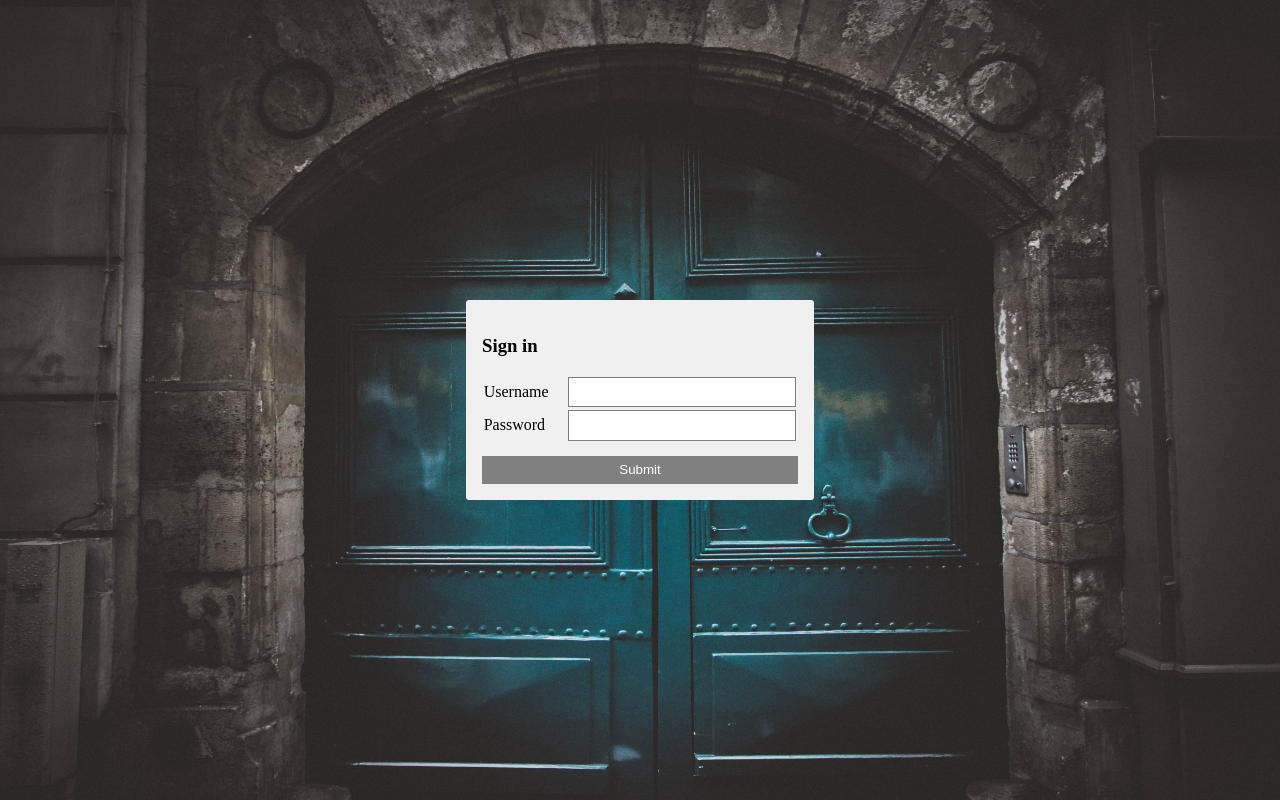
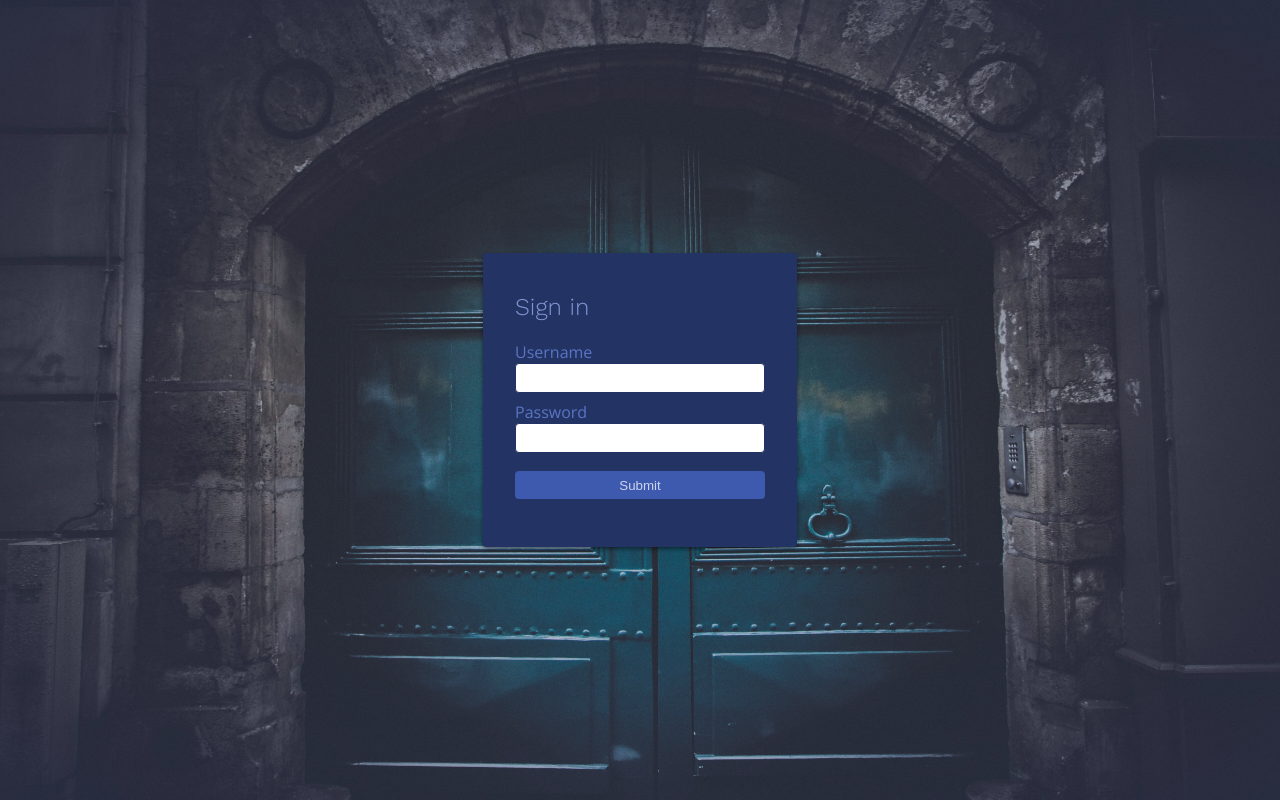
Before and after one commit to Typecraft/typecraft-login, a Django app: page /login in a window 1280 px wide. Run offline with Django 3.2, Linux system fonts and the light colour scheme; some libraries are stand-ins or nearby versions.

Commit message:
Improve login and add logout view

```diff
--- a/users/static/base.css
+++ b/users/static/base.css
@@ -1,13 +1,10 @@
 html{
     height: 100%;
 }
+
 body{
     width: 100%;
     height: 100%;
-    background-image: url('/static/login_bg.jpg');
-    background-size: cover;
-    background-position: 0 20%;
-    background-repeat: no-repeat;
     overflow: hidden;
     margin: 0;
     padding: 0;
--- a/users/static/login.css
+++ b/users/static/login.css
@@ -4,24 +4,23 @@
     display: flex;
     justify-content: center;
     align-items: center;
+    background:
+        radial-gradient(
+            rgba(35, 51, 91, 0.2),
+            rgba(35, 51, 99, 0.4)
+        ),
+        url('/static/login_bg.jpg');
+    background-size: cover;
+    background-position: 0 20%;
+    background-repeat: no-repeat;
 }
 
 .login__inner{
-    background: #f0f0f0;
-    padding: 1em;
+    padding: 2.5em 2em;
     border-radius: 0.2em;
-}
-
-.form-group{
-    padding: 0.1em;
-}
-
-.form-group input{
-    width: 200px;
-    outline: none;
-    border: 1px solid gray;
-    padding: 0.5em 1em;
-    display: inline-block;
+    -webkit-box-shadow: 0 2px 4px 0 rgba(0, 0, 0, 0.5);
+    -moz-box-shadow: 0 2px 4px 0 rgba(0, 0, 0, 0.5);
+    box-shadow: 0 2px 4px 0 rgba(0, 0, 0, 0.5);
 }
 
 .form-group label{
--- a/users/templates/users/base.html
+++ b/users/templates/users/base.html
@@ -5,6 +5,7 @@
     <meta charset="UTF-8">
     <title>Title</title>
     <link rel="stylesheet" href="{% static 'base.css' %}">
+    <link rel="stylesheet" href="https://materialdesignicons.com/cdn/2.0.46/css/materialdesignicons.min.css">
     {% block head %}
     {% endblock %}
 </head>
--- a/users/templates/users/login.html
+++ b/users/templates/users/login.html
@@ -3,25 +3,30 @@
 
 {% block head %}
     <link rel="stylesheet" href="{% static 'login.css' %}">
+    <link rel="stylesheet" href="{% static 'typecraft.css' %}">
 {% endblock %}
 {% block body %}
     <div class="login__outer">
-        <div class="login__inner">
-            <h3>Sign in</h3>
-            <form action="/login" class="form-control" method="POST">
-                <div class="form-group">
+        <div class="login__inner bg-login-deep-blue">
+            <h2 class="light mb-20 login-deep-blue-highlight">Sign in</h2>
+            <form action="/login" class="login-form-control form-colors-inverse" method="POST">
+                <div class="form-group mb-10">
                     <label for="username">
                         Username
                     </label>
+                    <div class="form-icon"><i class="mdi mdi-account"></i></div>
                     <input name="username" type="text" id="username">
                 </div>
-                <div class="form-group">
+                <div class="form-group mb-40">
                     <label for="password">
                         Password
                     </label>
+                    <div class="form-icon"><i class="mdi mdi-lock"></i></div>
                     <input name="password" type="password" id="password">
                 </div>
-                <button class="submit" type="submit">Submit</button>
+                <div class="form-group">
+                    <button class="submit block mt-10" type="submit">Submit</button>
+                </div>
             </form>
         </div>
     </div>
--- a/users/urls.py
+++ b/users/urls.py
@@ -4,5 +4,6 @@ from . import views
 
 urlpatterns = [
     url(r'login', views.login_user),
+    url(r'logout', views.logout_user),
     url(r'^$', views.index),
 ]
--- a/users/views.py
+++ b/users/views.py
@@ -3,16 +3,12 @@ from __future__ import unicode_literals
 
 import json
 
-from django.contrib.auth import login, authenticate
+from django.contrib.auth import login, authenticate, logout
 from django.http import HttpResponse
 from django.shortcuts import redirect, render
 from django.urls import reverse
 from django.views.decorators.csrf import csrf_exempt
 from rest_framework import status
-from rest_framework.decorators import api_view, renderer_classes, parser_classes
-from rest_framework.parsers import MultiPartParser, JSONParser
-from rest_framework.renderers import TemplateHTMLRenderer, JSONRenderer
-from rest_framework.response import Response
 from rest_framework.request import Request
 
 from api.serializers import UserSerializer
@@ -21,11 +17,13 @@ from api.serializers import UserSerializer
 def index(request):
     return redirect(reverse(login_user))
 
+
 @csrf_exempt
 def login_user(request):
     """
-    Logs in a user
-    :param request:
+    Logs in a user.
+
+    :param request: The request
     :type request: Request
     :return:
     """
@@ -34,14 +32,31 @@ def login_user(request):
     else:
         username = request.POST.get('username')
         password = request.POST.get('password')
-
-        print(username, password)
+        next = request.GET.get('next')
 
         user = authenticate(username=username, password=password)
-        print(user)
         if user is not None:
             login(request, user)
             serializer = UserSerializer(user)
             return HttpResponse(json.dumps(serializer.data), content_type='application/json')
         else:
             return HttpResponse(status=status.HTTP_401_UNAUTHORIZED)
+
+
+@csrf_exempt
+def logout_user(request):
+    """
+    Logs out a user.
+
+    :param request:
+    :type request: Request
+    :return:
+    """
+
+    if 'next' in request.GET or not request.is_ajax():
+        response = redirect(request.GET.get('next', '/'))
+    else:
+        response = redirect(reverse(login_user))
+
+    logout(request)
+    return response
```
Also changed, not shown: 1 other file.
